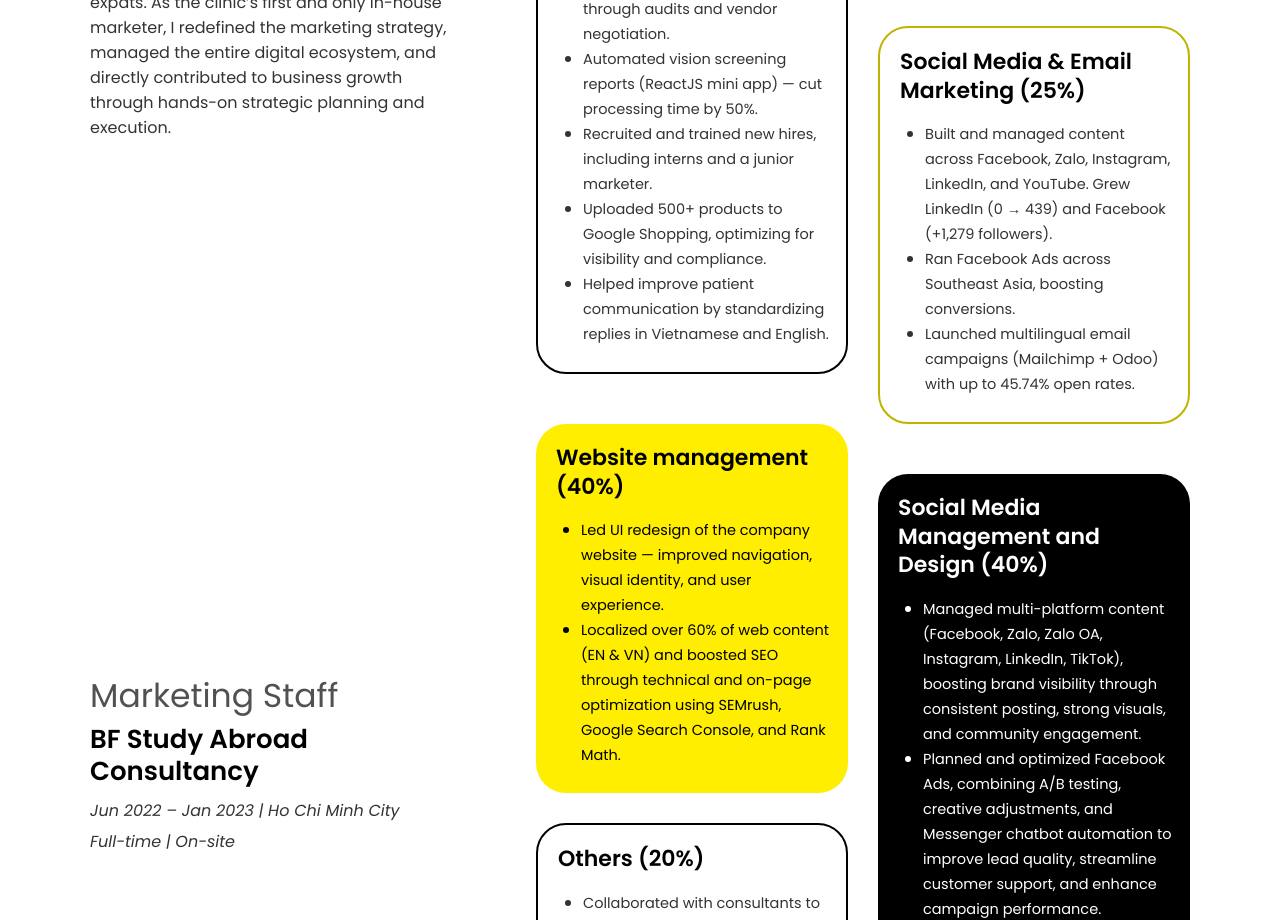
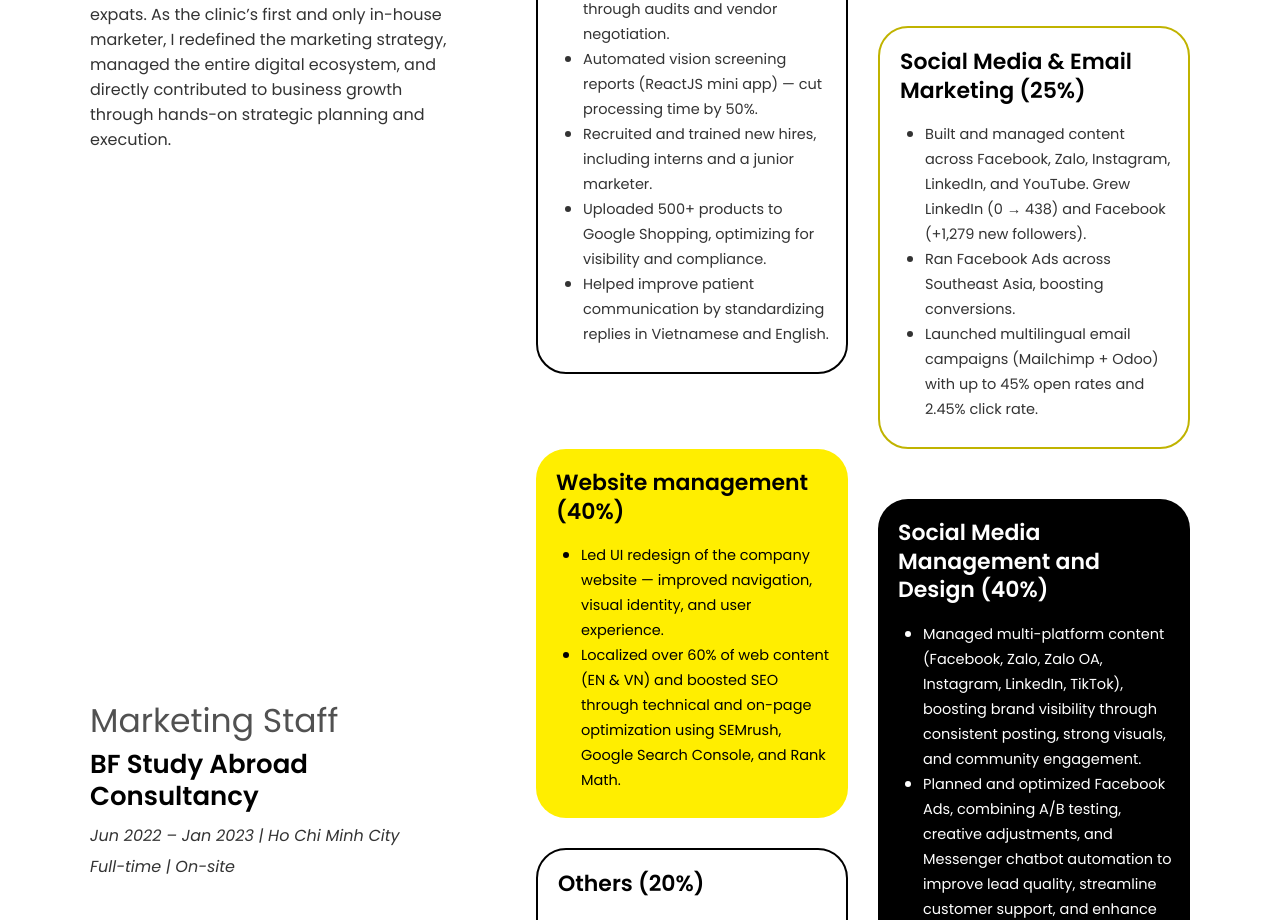
Before and after one commit to claranguyen2610/full-stack-marketing-pro, a React (Create React App) app: page / in a window 1280 px wide. Shown: the part 5460-6380 px from the top of the page. Built offline with nearby package versions, Linux system fonts and the light colour scheme.

Commit message:
Small changes

```diff
--- a/src/pages/1-homepage/components/6-Experience/Experience.js
+++ b/src/pages/1-homepage/components/6-Experience/Experience.js
@@ -125,8 +125,8 @@ const Experience = () => {
                 <li>
                   <small>
                     Built and managed content across Facebook, Zalo, Instagram,
-                    LinkedIn, and YouTube. Grew LinkedIn (0 → 439) and Facebook
-                    (+1,279 followers).
+                    LinkedIn, and YouTube. Grew LinkedIn (0 → 438) and Facebook
+                    (+1,279 new followers).
                   </small>
                 </li>
                 <li>
@@ -138,7 +138,7 @@ const Experience = () => {
                 <li>
                   <small>
                     Launched multilingual email campaigns (Mailchimp + Odoo)
-                    with up to 45.74% open rates.
+                    with up to 45% open rates and 2.45% click rate.
                   </small>
                 </li>
               </ul>
--- a/src/pages/4-webProjects/subpages/2-tve-web-project/TVEWebProject.js
+++ b/src/pages/4-webProjects/subpages/2-tve-web-project/TVEWebProject.js
@@ -38,7 +38,7 @@ const TVEWebProject = () => {
           Figma, and developing a bilingual hybrid e-commerce site using
           WordPress and WooCommerce. The result was a modern, SEO-optimized
           platform that restored the brand’s digital presence, improved trust
-          with customers, and steadily grew to ~650 monthly visitors.
+          with customers, and steadily grew to ~600 monthly visitors.
         </p>
         <div className="flex-start">
           <div className="case-study-btns flex-spacebetween">
@@ -415,7 +415,7 @@ const TVEWebProject = () => {
               website that reflects its premium brand identity
             </li>
             <li>
-              Grew website traffic from zero to approximately 650 monthly
+              Grew website traffic from zero to over 600 monthly
               visitors, with steady upward momentum
             </li>
             <li>
--- a/src/pages/data.js
+++ b/src/pages/data.js
@@ -30,7 +30,7 @@ export const webProjects = [
       'I designed the layout in Figma and built the new bilingual site using WordPress + WooCommerce, blending storytelling and browsing ease. Product pages were organized by gender and style, while support pages like Help Center and Blog improved SEO and customer trust.'
     ],
     result:
-      'The refreshed site restored digital credibility, reached ~650 monthly visitors organically, and ranked in top Google search results for key product terms like “prescription glasses Vietnam” and “glasses in Ho Chi Minh City.”',
+      'The refreshed site restored digital credibility, reached ~600 monthly visitors organically, and ranked in top Google search results for key product terms like “prescription glasses Vietnam” and “glasses in Ho Chi Minh City.”',
     image: TVEwebProject,
     webURL: 'https://topvisioneyewear.vn/en/',
     projectURL:
```
